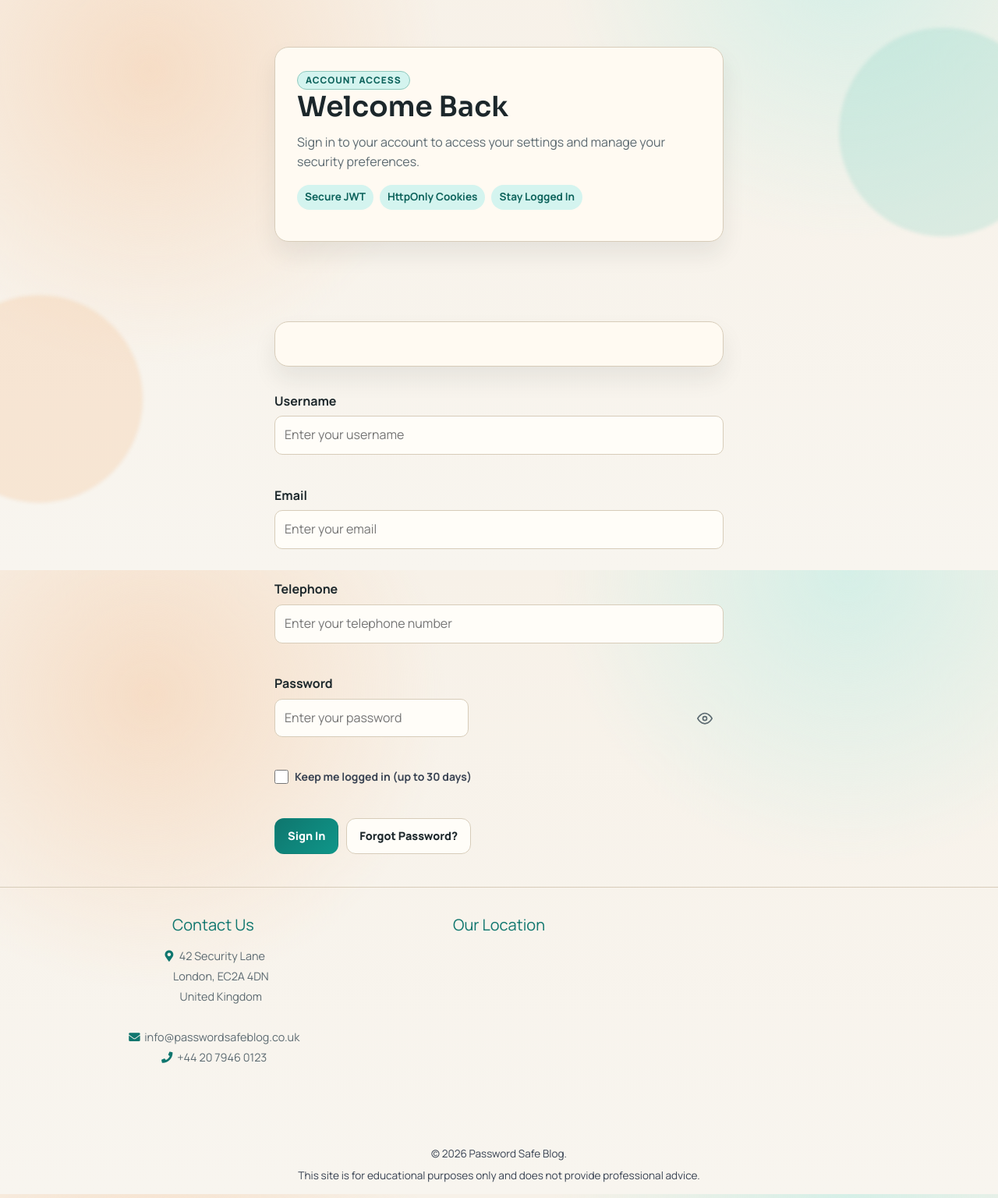
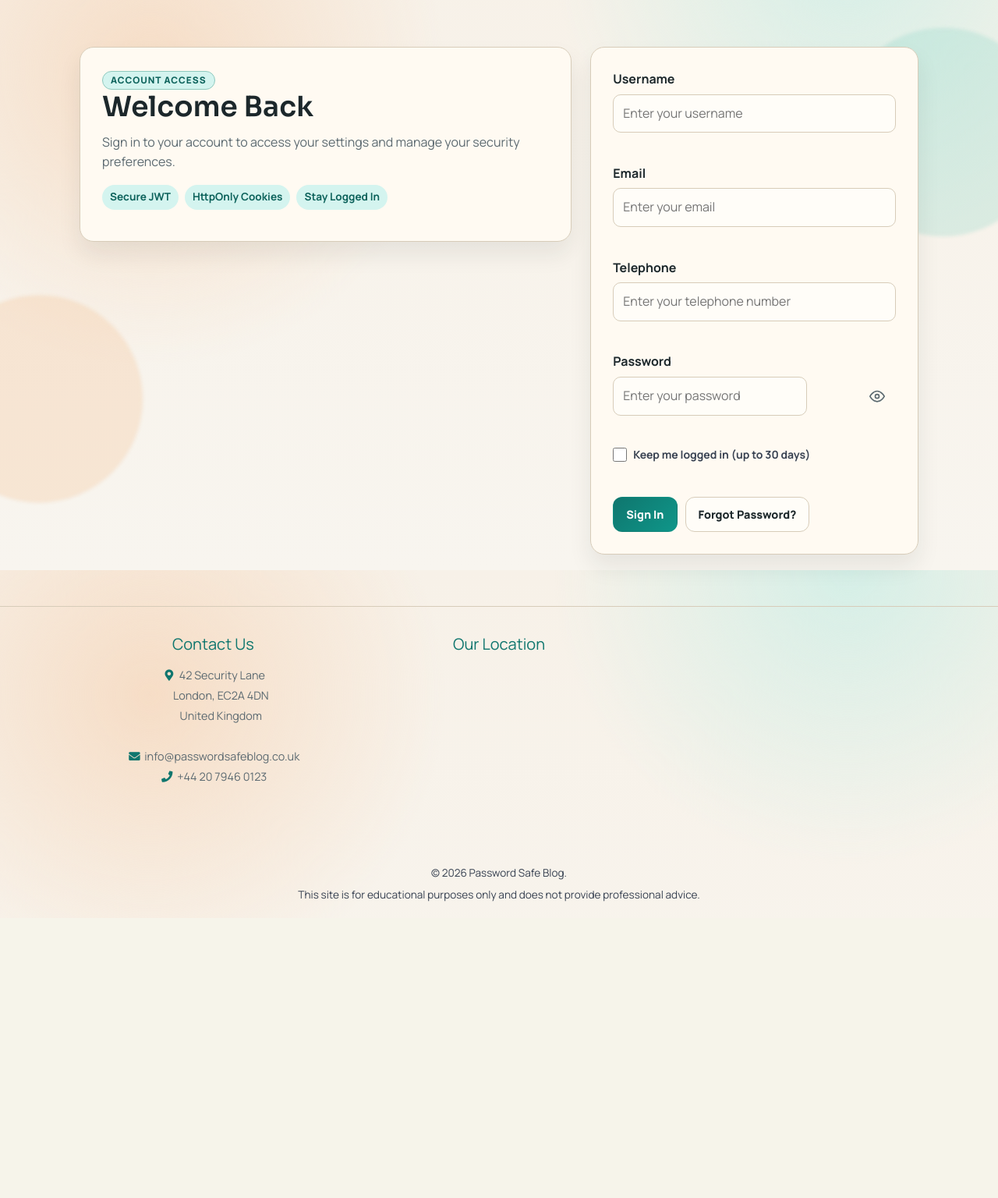
Before and after one commit to tendayiht-png/password_space_blog, a Django app: template templates/login.html in a window 1280 px wide. Shown: the part 69-1605 px from the top of the page at 78% size. After the commit the page ends 1225 px from the top, so only its background shows below. Run offline with Django 3.2, Linux system fonts and the light colour scheme; the template is opened without the code that fills it, so the values that code supplies are empty; grey boxes are pictures that could not be loaded.

Commit message:
Realign login page: split Welcome Back and form into side-by-side hero grid panels

```diff
--- a/templates/login.html
+++ b/templates/login.html
@@ -2,8 +2,11 @@
 {% load static %}
 
 {% block content %}
-<main class="container" style="max-width: 600px; margin-top: 2rem;">
-      <article class="hero-card">
+<main class="container" style="margin-top: 2rem;">
+  <div class="hero">
+
+    <!-- Welcome Back panel -->
+    <article class="hero-card">
       <span class="badge">Account Access</span>
       <h1>Welcome Back</h1>
       <p>
@@ -15,11 +18,9 @@
         <span class="pill">Stay Logged In</span>
       </div>
     </article>
-  </main>
 
-    <main class="container" style="max-width: 600px; margin-top: 2rem;">
-      <article class="hero-card"></article>
-      <section style="margin-top: 2rem;">
+    <!-- Login form panel -->
+    <article class="hero-card">
       <form id="loginForm" class="auth-form">
         {% csrf_token %}
 
@@ -116,9 +117,10 @@
 
         <div id="formResult" class="form-result" style="display: none;"></div>
       </form>
-    </section>
-      </article>
-  </main>
+    </article>
+
+  </div>
+</main>
 <script>
 document.addEventListener('DOMContentLoaded', function() {
   const form = document.getElementById('loginForm');
```
